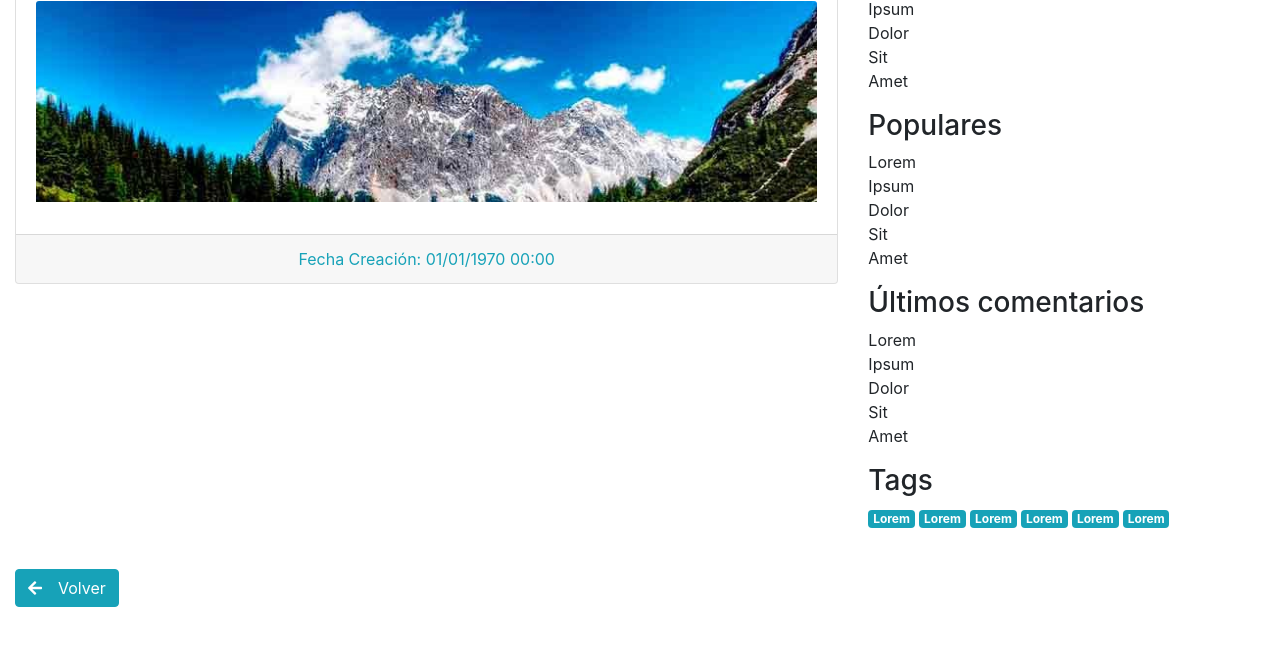
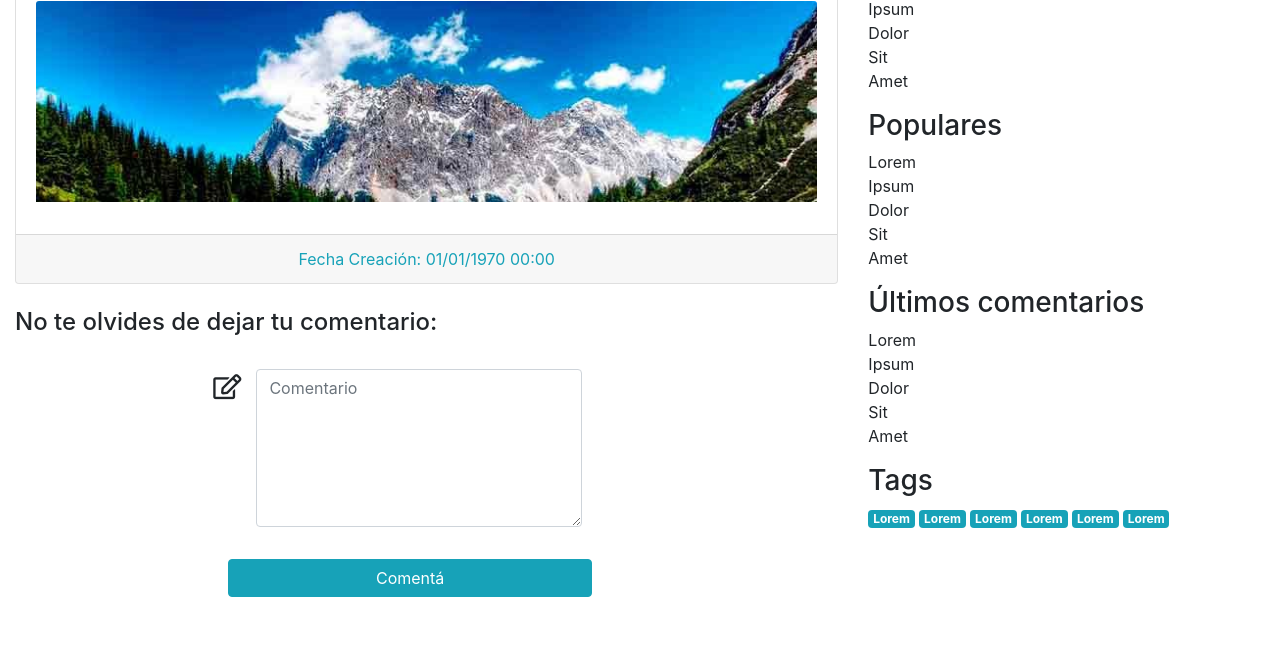
Before and after one commit to CarlaGramichi/Sistema-uno, a PHP site: page /Sistema-uno/ver_post.php?id=1 in a window 1280 px wide. Shown: the part 151-800 px from the top of the page. Run offline with PHP 8.4, Linux system fonts and the light colour scheme; a user stored in the database is signed in; data comes from the database, SQL or seed files in the repository; data that the repository does not hold is empty; some libraries are stand-ins or nearby versions.

Commit message:
Comentar posts solo usuarios registrados

```diff
--- a/ver_post.php
+++ b/ver_post.php
@@ -18,14 +18,15 @@ if ($consulta) {
 //FROM posts as p
 //JOIN usuarios as u ON u.id = p.usuario_id
 ?>
-    <br>
+    <br xmlns="http://www.w3.org/1999/html">
     <div class="row">
         <div class="col-sm-8">
             <div class="card text-center ">
                 <div class="card-header ">
                     <p class="card-text float-left">
                         <strong>Autor: </strong>
-                        <em><a href="<?= ROOT ?>/perfil_usuario_post.php?id=<?= $post['autor_id'] ?>" class="text-info"><?= $post['autor'] ?></a></em>
+                        <em><a href="<?= ROOT ?>/perfil_usuario_post.php?id=<?= $post['autor_id'] ?>"
+                               class="text-info"><?= $post['autor'] ?></a></em>
                     </p>
 
                 </div>
@@ -40,16 +41,38 @@ if ($consulta) {
                         <span><?= formatoFecha($post['fecha_creacion']) ?></span>
                     </p>
                 </div>
-
             </div>
+            <br>
+            <?php if (isset($_SESSION['usuario'])): ?>
+                <h4>No te olvides de dejar tu comentario:</h4>
+                <div class="row justify-content-center">
+                    <form action="<?= ROOT ?>/recepcion.php?post_id=<?= $post['id'] ?>"
+                          method="post" class="col-sm-6 mt-4">
+                        <div class="form-group row">
+                            <span style="font-size: 25px" class="col:sm-2"><i class="far fa-edit"></i></span>
+                            <div class="form-group col-sm-10">
+                <textarea name="comentario" placeholder="Comentario" cols="25" rows="6" class="form-control"
+                    <?= !isset($_SESSION['usuario']) ? 'disabled' : '' ?>></textarea>
+                            </div>
+                        </div>
+                        <button type="submit" class="btn btn-info col-sm-11"
+                            <?= !isset($_SESSION['usuario']) ? 'disabled' : '' ?>>Comentá
+                        </button>
+                </div>
+            <?php else: ?>
+                <p>No estás registrado. Si quieres comentar el post
+                    <a href="recepcion_inicio.php" data-toggle="modal" data-target="#exampleModal">
+                        sesión</a></p>
+            <?php endif; ?>
         </div>
         <div class="col-sm-4">
             <?php include 'aside.php' ?>
         </div>
+
+        </form>
     </div>
     <br>
-    <a href="<?= ROOT ?>" class="btn btn-info"><span
-                class="fa fa-arrow-left"></span>&emsp;Volver</a>
-
+    <!--    <a href="--><?//= ROOT ?><!--" class="btn btn-info"><span-->
+    <!--                class="fa fa-arrow-left"></span>&emsp;Volver</a>-->
 
 <?php require 'plantillas/footer.php';
```
Also changed, not shown: recepcion.php (+17 -6 lines).
